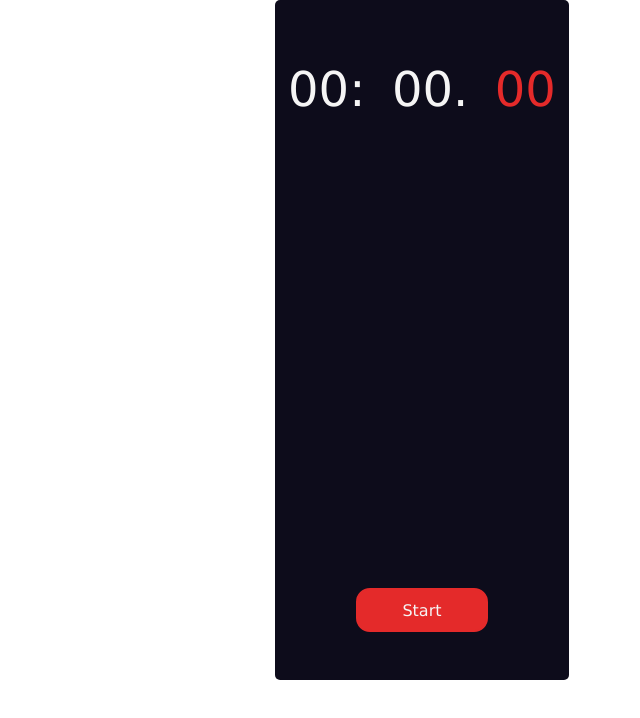
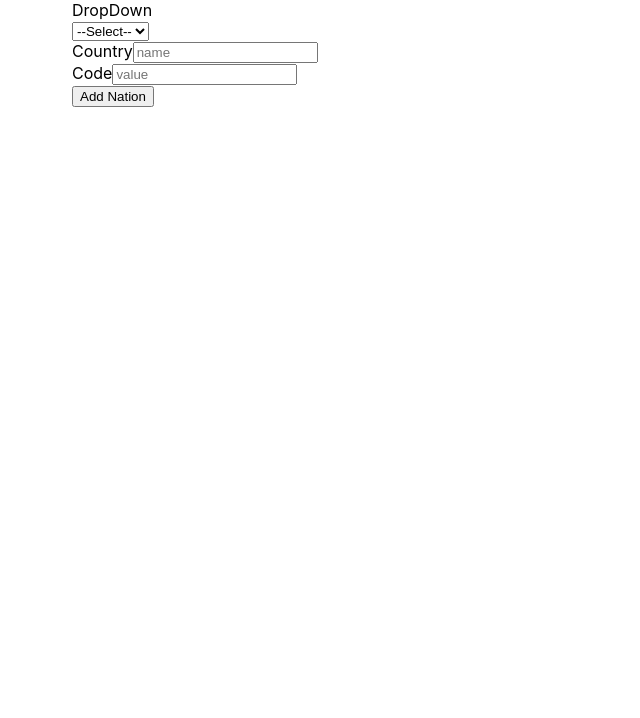
Before and after one commit to Sourav-Tanwar/Resume-Builder, a React (Create React App) app: page / in a window 1280 px wide. Shown: the top 718 px of the page, without its empty margins (218-858 px from the left). Built offline with nearby package versions, Linux system fonts and the light colour scheme.

Commit message:
Chapter 6 Assignment 1

```diff
--- a/src/App.js
+++ b/src/App.js
@@ -12,6 +12,7 @@ import Assignment5 from './components/Chapter4/Assignment5';
 import Assignment7 from './components/Chapter4/Assignment7';
 import Assignment1C5 from './components/Chapter5/Assignment1';
 import Assignment2C5 from './components/Chapter5/Assignment2';
+import Assignment1C6 from'./components/Chapter6/Assignment1';
 import StopWatch from './components/Chapter5/Asignment2/StopWatch';
 
 
@@ -29,7 +30,11 @@ let resume = {
   }
   let  EC_items = ["Cricket","Chess","Mobile Games"]
 
-
+  const  nations  = [
+    { name:  'India', value:  'IN' },
+    { name:  'Pak', value:  'PK' },
+    { name:  'Bangladesh', value:  'BG' },
+  ]
 
 function App() {
   let button_name ="Dark";
@@ -56,10 +61,14 @@ function App() {
    }
   return (
     <>
-    <div onClick={()=>console.log("App")}>
+    <div >    {/*  onClick={()=>console.log("App")} */}
+
+    <Assignment1C6 nations={nations}/>
 
 
-    <StopWatch></StopWatch>
+
+
+
     {/* <Assignment2C5/> */}
     {/* <Assignment1C5/> */}
 
--- /dev/null
+++ b/src/components/Chapter6/Assignment1.js
@@ -0,0 +1,52 @@
+import React, { useState } from 'react'
+
+export default function Assignment1() {
+    const [options, setOptions] = useState([])
+    const [nation, setNation] = useState({name:"",value:""})
+
+
+    const handleInput =(e)=>{
+        setNation({...nation,
+            [e.target.name] : e.target.value
+        });
+    }
+    console.log(nation)
+    console.log(options)
+
+
+    const handleChange = (e) => {
+        console.log(e.target.value);
+      };
+
+    const handleSubmit =(e)=>{
+        e.preventDefault();
+        if(nation.name && nation.value ){
+         setOptions([...options,nation])
+         setNation({name:"",value:""})
+        }
+    }
+
+  return (
+    <>
+    <div>DropDown</div>
+    <select onChange={handleChange}>
+        <option value="IN">--Select--</option>
+        {options.map(op=><option value={op.value}>{op.name}</option>)}
+      </select>
+    <form onSubmit={handleSubmit}>
+    <div>
+        <label htmlFor="country">Country</label>
+        <input type="text" placeholder="name" name="name" onChange={handleInput} value={nation.name}  />
+    </div>
+    <div>
+        <label htmlFor="code">Code</label>
+        <input type="text" placeholder="value" onChange={handleInput} name="value" value={nation.value}  />
+    </div>
+    <button >Add Nation</button>
+    </form>
+
+
+
+    </>
+  )
+}
```
Also changed, not shown: src/components/Chapter6/Assignment2.js (added), src/components/Chapter6/Assignment3.js (added).
